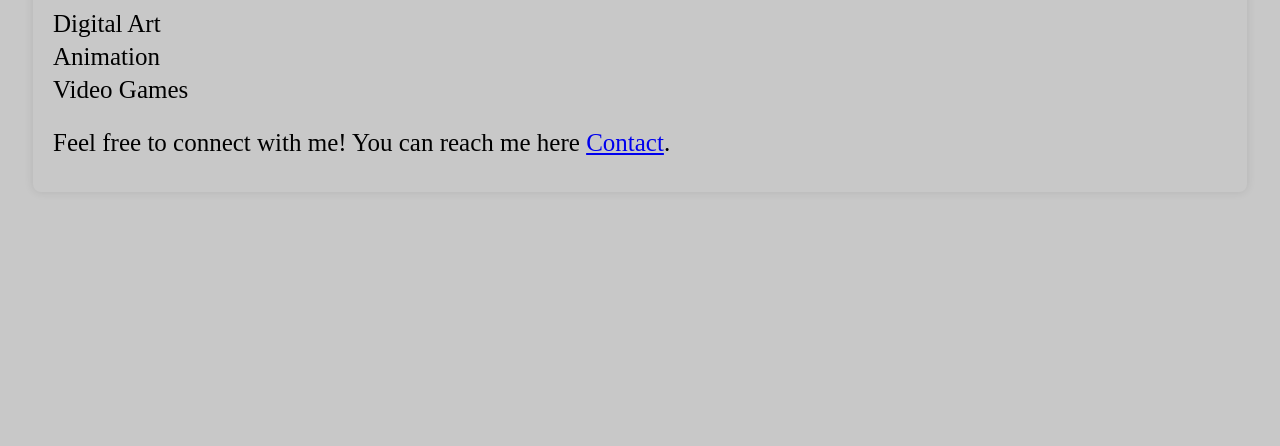
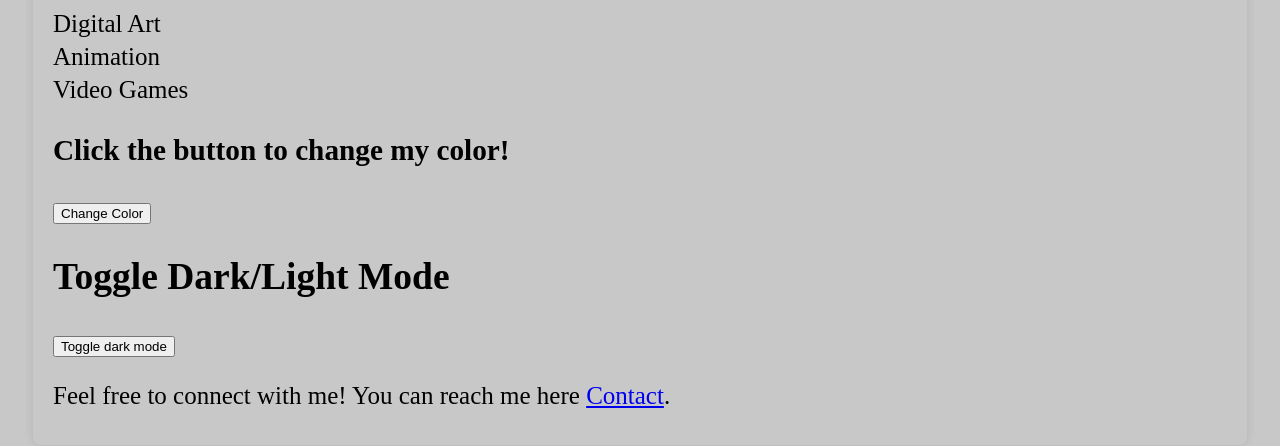
Before and after one commit to nicohilborn/aboutme, a plain HTML site: page index.html in a window 1280 px wide. Shown: the part 482-928 px from the top of the page. Before the commit the page ends 800 px from the top, so only its background shows below. Drawn offline with Linux system fonts and the light colour scheme.

Commit message:
correct changes

```diff
--- /dev/null
+++ b/function.js
@@ -0,0 +1,10 @@
+function myFunction() {
+   let element = document.body;
+   element.classList.toggle("dark-mode");
+}
+ function changeColor() {
+      const text = document.getElementById("colorText");
+      const colors = ["#ff4d4d", "#4dff88", "#4db8ff", "#ffdb4d", "#d24dff"];
+      const randomColor = colors[Math.floor(Math.random() * colors.length)];
+      text.style.color = randomColor;
+    }
--- a/index.html
+++ b/index.html
@@ -33,7 +33,13 @@
             <li>Video Games</li>
             <li></li>
         </ul>
+        <h3 id="colorText">Click the button to change my color!</h3>
+  <button onclick="changeColor()">Change Color</button>
+        <h2>Toggle Dark/Light Mode</h2>
+<button onclick="myFunction()">Toggle dark mode</button>
+
         <p>Feel free to connect with me! You can reach me here <a href="https://nicohilborn.github.io/contact">Contact</a>.</p>
+         <script src="function.js"></script>
     </div>
 </body>
 </html>
```
